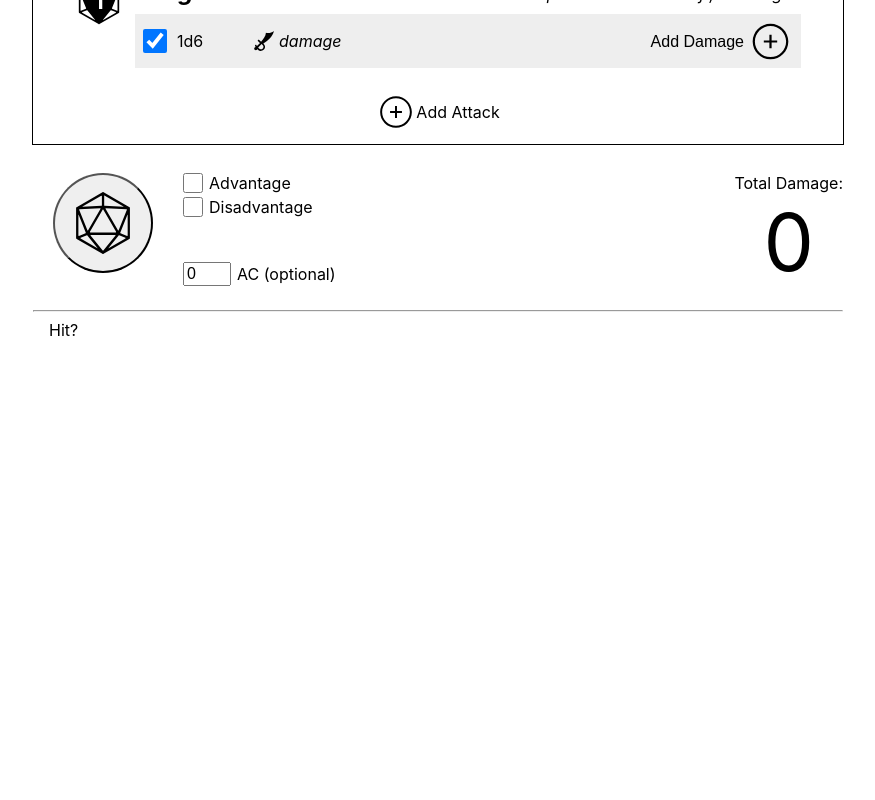
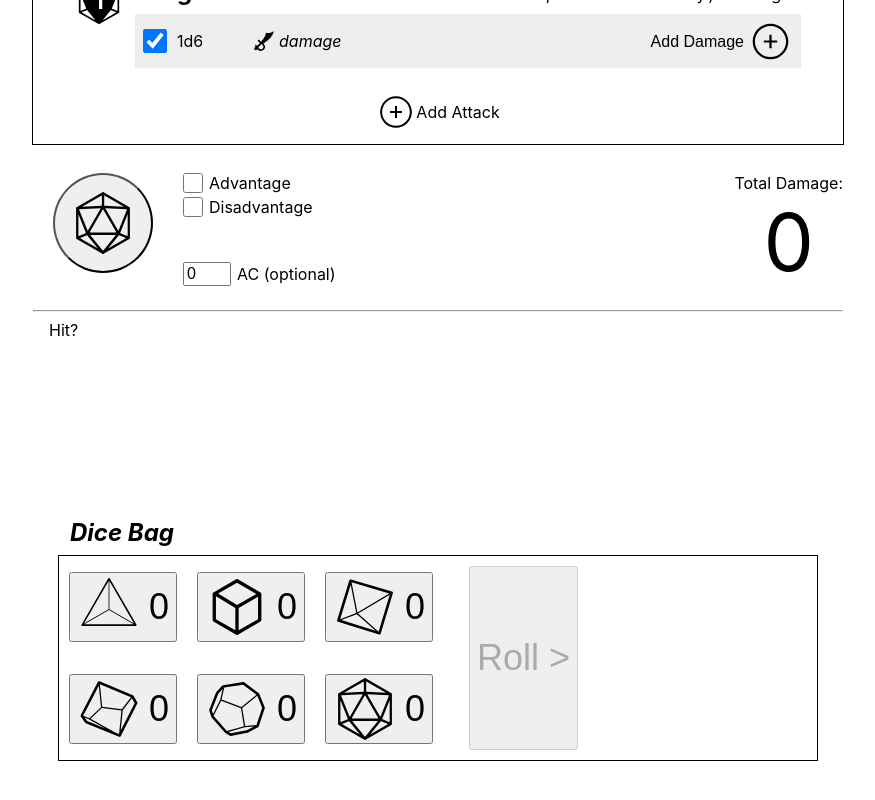
Before and after one commit to wickworks/witchdice, a React (Create React App) app: page / in a window 1280 px wide. Shown: the part 240-1040 px from the top of the page, without its empty margins (202-1077 px from the left). Before the commit the page ends 888 px from the top, so only its background shows below. Built offline with nearby package versions, Linux system fonts and the light colour scheme.

Commit message:
added dice bag to the bottom

```diff
--- a/src/components/Attack.jsx
+++ b/src/components/Attack.jsx
@@ -2,6 +2,7 @@ import React, { useState } from 'react';
 import { deepCopy, getRandomInt } from '../utils.js';
 import AttackSource from './AttackSource.jsx';
 import Roller from './Roller.jsx';
+import DiceBag from './DiceBag.jsx';
 import './Attack.scss';
 
 
@@ -273,6 +274,8 @@ const Attack = () => {
         handleNewRoll={generateNewRoll}
         rollFunctions={rollFunctions}
       />
+
+      <DiceBag />
     </>
   );
 }
--- /dev/null
+++ b/src/components/DiceBag.jsx
@@ -0,0 +1,120 @@
+import React, { useState } from 'react';
+import { getRandomInt } from '../utils.js';
+import './DiceBag.scss';
+
+const blankDice = {
+  '4': 0,
+  '6': 0,
+  '8': 0,
+  '10': 0,
+  '12': 0,
+  '20': 0,
+}
+
+const DiceBag = () => {
+  const [diceData, setDiceData] = useState({...blankDice});
+
+  const [resultSummary, setResultSummary] = useState('');
+  const [resultTotal, setResultTotal] = useState('');
+  const [lastDieRolled, setLastDieRolled] = useState('d20');
+
+  const updateDiceData = (dieType, dieCount) => {
+    let newData = {...diceData}
+    newData[dieType] = dieCount
+    setDiceData(newData);
+  }
+
+  const handleRoll = () => {
+    let runningResults = [];
+    let runningTotal = 0;
+
+    Object.keys(diceData).map((dieType, i) => {
+      for (let rollID = 0; rollID < diceData[dieType]; rollID++) {
+        const result = getRandomInt(parseInt(dieType));
+        runningResults.push(result)
+        runningTotal += result;
+        setLastDieRolled(dieType);
+      }
+    });
+
+    setResultSummary(runningResults.join(' + '));
+    setResultTotal(runningTotal);
+    setDiceData({...blankDice});
+  }
+
+  let rollIsEnabled = false;
+  Object.keys(diceData).map((dieType, i) => {
+    if (diceData[dieType] > 0) {rollIsEnabled = true}
+  });
+
+  return (
+    <div className="DiceBag">
+      <h2>Dice Bag</h2>
+      <div className='bag-container'>
+        <div className='button-container'>
+          { Object.keys(diceData).map((dieType, i) => {
+
+            return (
+              <DieButton
+                dieType={dieType}
+                dieCount={diceData[dieType]}
+                setDieCount={(newCount) => updateDiceData(dieType, newCount)}
+              />
+            )
+          })}
+        </div>
+
+        <button className='roll' onClick={handleRoll} disabled={!rollIsEnabled}>
+          Roll >
+        </button>
+
+        <div className='result-container'>
+          <div className='result-total'>
+            <div className={`asset d${lastDieRolled}`} />
+            {resultTotal}
+          </div>
+          { resultSummary.length > 4 &&
+            <div className='result-summary'> {resultSummary} </div>
+          }
+        </div>
+
+      </div>
+    </div>
+  );
+}
+
+
+const DieButton = (props) => {
+  const { dieType, dieCount, setDieCount } = props;
+
+  function handleClick(e, leftMouse) {
+    let newDieCount = dieCount;
+
+    console.log('pressed die button', dieType);
+
+    if (leftMouse && !e.shiftKey) {
+      newDieCount += 1;
+    } else {
+      newDieCount -= 1;
+      e.preventDefault()
+    }
+
+    newDieCount = Math.min(newDieCount, 99);
+    newDieCount = Math.max(newDieCount, 0);
+    setDieCount(newDieCount)
+  }
+
+  return (
+    <button className='DieButton'
+      onClick={(e) => handleClick(e, true)}
+      onContextMenu={(e) => handleClick(e, false)}
+    >
+      <div className={`asset d${dieType}`} />
+      <div className='die-count unselectable'>
+        {dieCount}
+      </div>
+    </button>
+  )
+}
+
+export default DiceBag;
--- /dev/null
+++ b/src/components/DiceBag.scss
@@ -0,0 +1,62 @@
+@import '../fonts';
+
+.DiceBag {
+  width: 760px;
+  margin-bottom: 200px;
+
+  h2 {
+    @include text_attack_name;
+    margin-bottom: 8px;
+    margin-left: 12px;
+  }
+
+  .bag-container {
+    border: 1px solid black;
+    display: flex;
+
+    .button-container {
+      max-width: 400px;
+      display: flex;
+      flex-wrap: wrap;
+
+      .DieButton {
+        @include text_dicebag_count;
+        display: flex;
+        align-items: center;
+        margin: 16px 10px;
+
+        .asset {
+          margin-right: 8px;
+        }
+      }
+    }
+
+    .roll {
+      @include text_dicebag_count;
+      margin: 10px;
+      flex-shrink: 0;
+    }
+
+    .result-container {
+      display: flex;
+      margin: auto;
+      flex-direction: column;
+      align-items: center;
+      padding: 0 10px;
+
+      .result-total {
+        @include text_total;
+        padding-top: 20px;
+        display: flex;
+        align-items: center;
+
+        .asset { margin-right: 6px;}
+      }
+
+      .result-summary {
+        @include text_dicebag_summary;
+        padding-top: 20px;
+      }
+    }
+  }
+}
--- a/src/components/Roller.scss
+++ b/src/components/Roller.scss
@@ -2,7 +2,7 @@
 
 .Roller {
   padding: 8px 0;
-  margin-bottom: 300px;
+  margin-bottom: 150px;
   width: 810px;
 
   .controls-and-results {
--- a/src/fonts.scss
+++ b/src/fonts.scss
@@ -45,3 +45,11 @@
 @mixin text_critical_hit {
   font-size: 28px;
 }
+
+@mixin text_dicebag_summary {
+  font-size: 22px;
+}
+
+@mixin text_dicebag_count {
+  font-size: 36px;
+}
```
